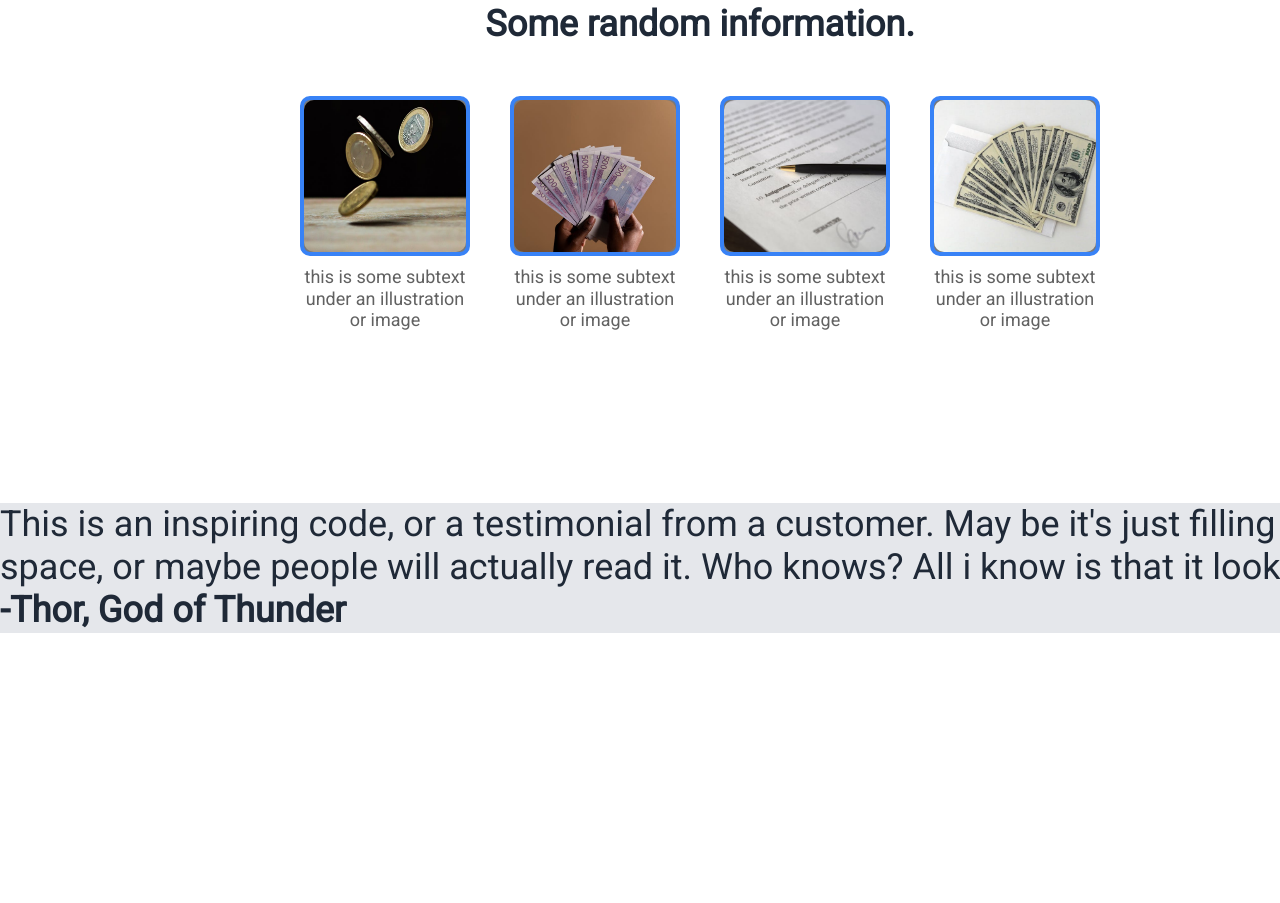
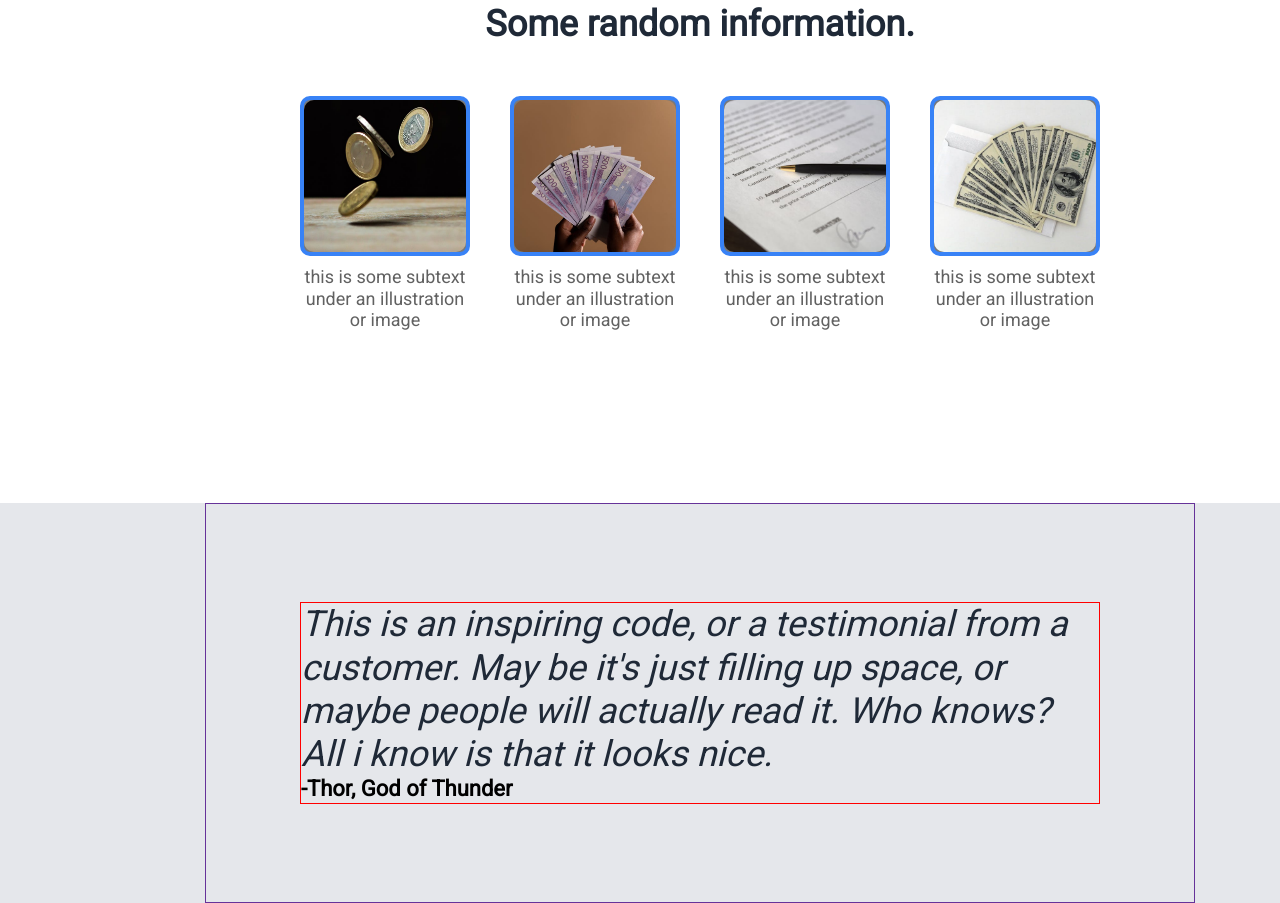
Before and after one commit to syarshadali/landing-page, a plain HTML site: page index.html in a window 1280 px wide. Shown: the part 542-1445 px from the top of the page. Before the commit the page ends 1175 px from the top, so only its background shows below. Drawn offline with Linux system fonts and the light colour scheme.

Commit message:
Add styles to style.css

```diff
--- a/styles/style.css
+++ b/styles/style.css
@@ -158,9 +158,31 @@ ul a {
 
 #quote {
     width: 140rem;
+    height: 40rem;
     background-color: #E5E7EB;
 }
-figure {
+
+blockquote {
     font-size: 3.6rem;
+    font-style: italic;
     color: #1F2937;
 }
+
+figcaption {
+    font-size: 2.2rem;
+}
+
+.quote-container {
+    width: 99rem;
+    height: 40rem;
+    margin: 0 auto;
+    display: flex;
+    justify-content: center;
+    align-items: center;
+    border: 1px solid rebeccapurple;
+}
+
+.quote-cont {
+    width: 80rem;
+    border: 1px solid red;
+}
```
